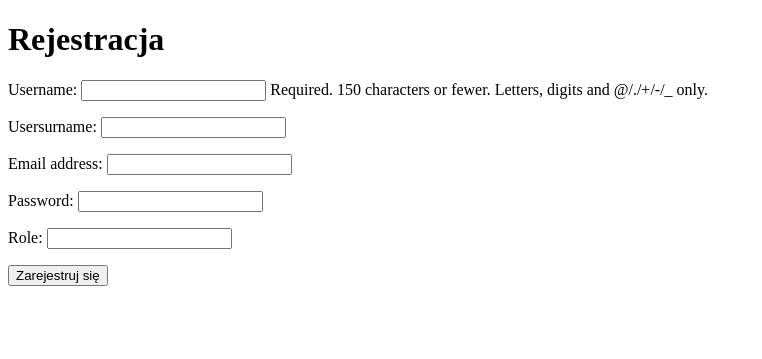
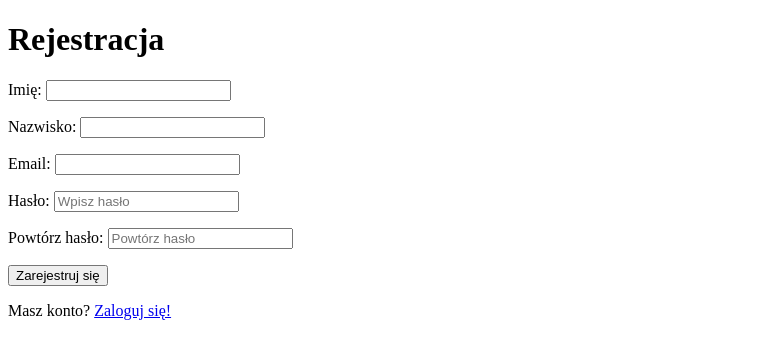
Before and after one commit to Najemnik001/Automat-paczkowy, a Django app: page /register/ in a window 1280 px wide. Shown: the top 359 px of the page, without its empty margins (0-762 px from the left). Run offline with Django 5.2, Linux system fonts and the light colour scheme.

Commit message:
poporawki w rejestracji i widoku logowania

```diff
--- a/frontend/views.py
+++ b/frontend/views.py
@@ -25,10 +25,7 @@ def register(request):
     if request.method == 'POST':
         form = RegisterForm(request.POST)
         if form.is_valid():
-            user = form.save(commit=False)
-            user.set_password(form.cleaned_data['password'])
-            user.save()
-
+            user = form.save()
             login(request, user)
 
             messages.success(request, "Rejestracja zakończona sukcesem! Możesz teraz się zalogować.")
@@ -37,7 +34,6 @@ def register(request):
         form = RegisterForm()
 
     return render(request, 'register.html', {'form': form})
-
 
 def user_login(request):
     if request.method == 'POST':
--- a/templates/login.html
+++ b/templates/login.html
@@ -13,6 +13,12 @@
         <button type="submit">Zaloguj się</button>
     </form>
 
+    <p>Nie masz konta?
+        <a href="{% url 'register' %}">
+            <button type="button">Zarejestruj się!</button>
+        </a>
+    </p>
+
     {% if form.errors %}
         <ul>
             {% for field in form %}
--- a/templates/register.html
+++ b/templates/register.html
@@ -1,26 +1,63 @@
 <!DOCTYPE html>
-<html lang="en">
+<html lang="pl">
 <head>
     <meta charset="UTF-8">
     <title>Rejestracja</title>
+    <style>
+        .errorlist {
+            color: red;
+            list-style-type: none;
+            padding-left: 0;
+        }
+    </style>
 </head>
 <body>
     <h1>Rejestracja</h1>
 
     <form method="post">
         {% csrf_token %}
-        {{ form.as_p }}
+
+        <p>
+            <label for="{{ form.username.id_for_label }}">Imię:</label>
+            {{ form.username }}
+        </p>
+
+        <p>
+            <label for="{{ form.usersurname.id_for_label }}">Nazwisko:</label>
+            {{ form.usersurname }}
+        </p>
+
+        <p>
+            <label for="{{ form.email.id_for_label }}">Email:</label>
+            {{ form.email }}
+        </p>
+
+        <p>
+            <label for="{{ form.password1.id_for_label }}">Hasło:</label>
+            {{ form.password1 }}
+        </p>
+
+        <p>
+            <label for="{{ form.password2.id_for_label }}">Powtórz hasło:</label>
+            {{ form.password2 }}
+        </p>
+
         <button type="submit">Zarejestruj się</button>
     </form>
 
-    {% if form.errors %}
-        <ul>
+    {% if form.errors and form.is_bound %}
+        <ul class="errorlist">
             {% for field in form %}
                 {% for error in field.errors %}
                     <li>{{ error }}</li>
                 {% endfor %}
             {% endfor %}
+            {% for error in form.non_field_errors %}
+                <li>{{ error }}</li>
+            {% endfor %}
         </ul>
     {% endif %}
+
+    <p>Masz konto? <a href="{% url 'login' %}">Zaloguj się!</a></p>
 </body>
 </html>
--- a/users/forms.py
+++ b/users/forms.py
@@ -2,9 +2,58 @@ from django import forms
 from .models import CustomUser
 
 class RegisterForm(forms.ModelForm):
-    password = forms.CharField(widget=forms.PasswordInput)
-    role = forms.CharField()
+    password1 = forms.CharField(
+        label="Hasło",
+        widget=forms.PasswordInput(attrs={'placeholder': 'Wpisz hasło'}),
+        error_messages={
+            'required': 'To pole jest wymagane.',
+        }
+    )
+    password2 = forms.CharField(
+        label="Powtórz hasło",
+        widget=forms.PasswordInput(attrs={'placeholder': 'Powtórz hasło'}),
+        error_messages={
+            'required': 'To pole jest wymagane.',
+        }
+    )
 
     class Meta:
         model = CustomUser
-        fields = ['username', 'usersurname', 'email', 'password', 'role']
+        fields = ['username', 'usersurname', 'email']
+        labels = {
+            'username': 'Imię',
+            'usersurname': 'Nazwisko',
+            'email': 'Adres e-mail',
+        }
+        error_messages = {
+            'username': {
+                'required': 'To pole jest wymagane.',
+                'max_length': 'Maksymalna długość to 150 znaków.',
+                'invalid': 'Imię może zawierać tylko litery, cyfry oraz znaki @/./+/-/_'
+            },
+            'usersurname': {
+                'required': 'Nazwisko jest wymagane.'
+            },
+            'email': {
+                'required': 'To pole jest wymagane.',
+                'invalid': 'Wprowadź poprawny adres e-mail.',
+                'unique': 'Użytkownik z tym adresem e-mail już istnieje.'
+            }
+        }
+
+    def clean(self):
+        cleaned_data = super().clean()
+        password1 = cleaned_data.get("password1")
+        password2 = cleaned_data.get("password2")
+
+        if password1 and password2 and password1 != password2:
+            raise forms.ValidationError("Hasła nie są takie same!")
+
+        return cleaned_data
+
+    def save(self, commit=True):
+        user = super().save(commit=False)
+        user.set_password(self.cleaned_data["password1"])
+        if commit:
+            user.save()
+        return user
--- a/users/models.py
+++ b/users/models.py
@@ -2,7 +2,7 @@ from django.contrib.auth.models import AbstractUser
 from django.db import models
 
 class CustomUser(AbstractUser):
-    usersurname = models.CharField(max_length=150, blank=True, null=True)
+    usersurname = models.CharField(max_length=150, blank=False, null=True)
 
     ROLE_CHOICES = [
         ('admin', 'Administrator'),
@@ -11,5 +11,18 @@ class CustomUser(AbstractUser):
     ]
     role = models.CharField(max_length=10, choices=ROLE_CHOICES, default='client')
 
+    username = models.CharField(
+        max_length=150,
+        unique=False,
+        verbose_name="Imię"
+    )
+    email = models.EmailField(
+        unique=True,
+        verbose_name="Adres e-mail"
+    )
+
+    USERNAME_FIELD = 'email'
+    REQUIRED_FIELDS = ['username', 'usersurname']
+
     def __str__(self):
         return f"{self.username} {self.usersurname}"
--- a/users/views.py
+++ b/users/views.py
@@ -26,9 +26,7 @@ def register(request):
     if request.method == 'POST':
         form = RegisterForm(request.POST)
         if form.is_valid():
-            user = form.save(commit=False)
-            user.set_password(form.cleaned_data['password'])
-            user.save()
+            user = form.save()
             messages.success(request, "User created successfully!")
             return redirect('login')
     else:
```
Also changed, not shown: db.sqlite3, users/migrations/0002_alter_customuser_email_alter_customuser_username.py (added), users/migrations/0003_alter_customuser_usersurname.py (added).
